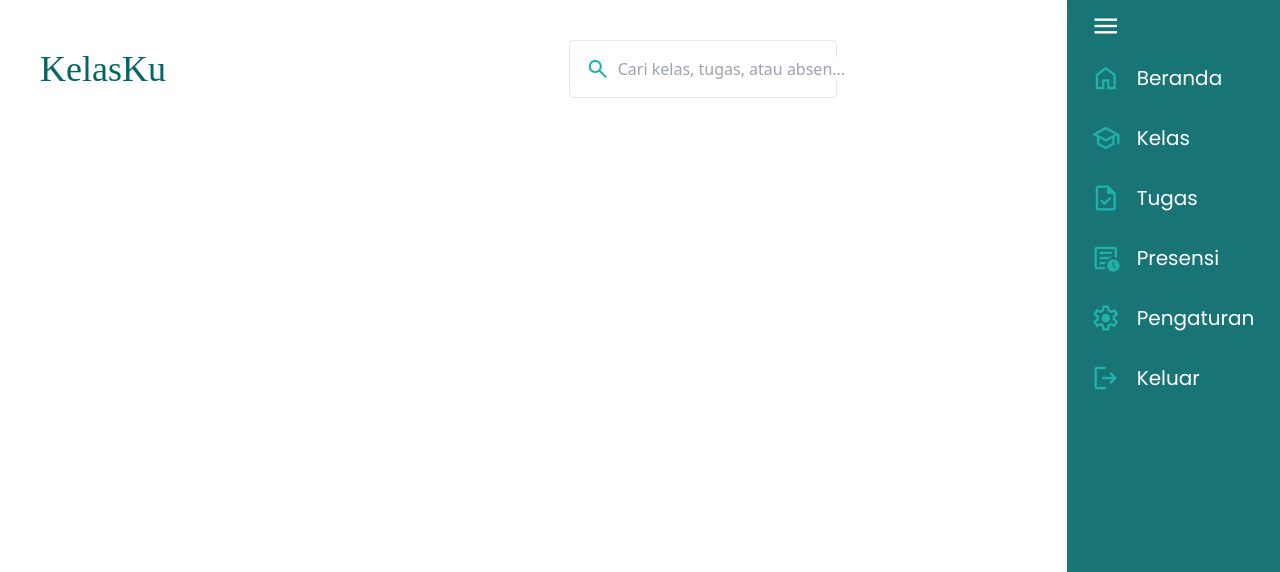
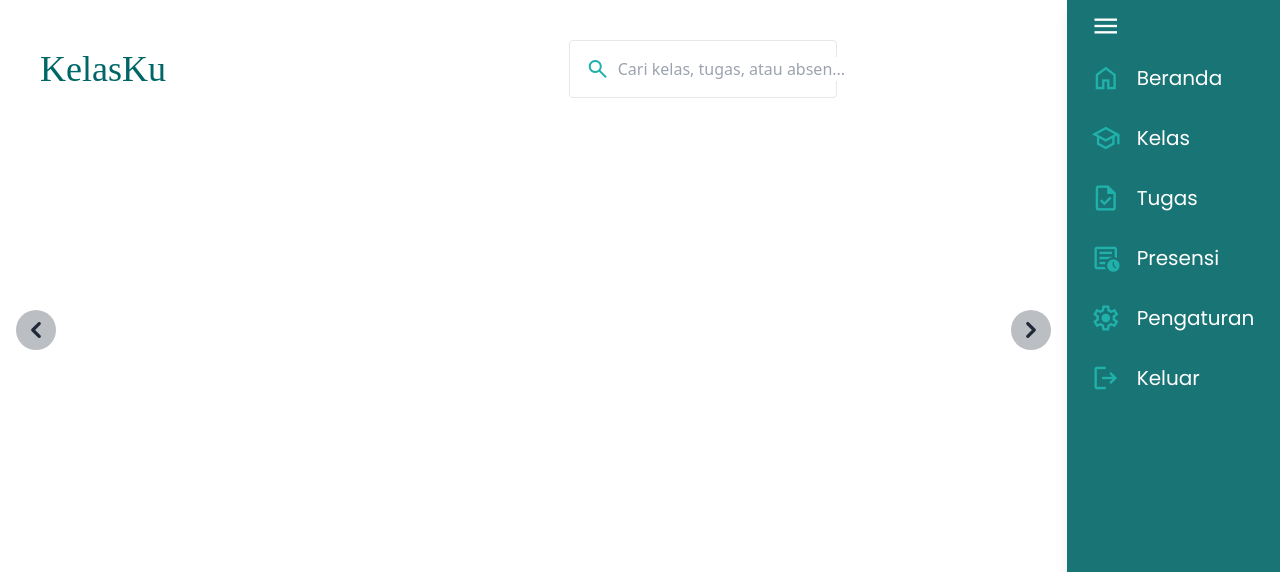
Before and after one commit to hamasfaa/classroomv2, a Vue app in the folder fe/: page /dosen in a window 1280 px wide. Shown: the top 572 px of the page. Built offline with nearby package versions, Linux system fonts and the light colour scheme; a web font is replaced by a local one.

Commit message:
Add HomeDosen component and integrate sidebar state management

```diff
--- /dev/null
+++ b/fe/src/components/main/HomeDosen.vue
@@ -0,0 +1,161 @@
+<template>
+  <div
+    :class="[
+      'flex flex-col h-screen',
+      GENERAL_STORE.isSidebarOpen ? 'mr-[70px]' : 'md:w-5/6 w-full',
+    ]"
+  >
+    <div id="default-carousel" class="relative w-full" data-carousel="slide">
+      <!-- Carousel wrapper -->
+      <div class="relative h-56 overflow-hidden rounded-lg md:h-96">
+        <!-- Item 1 -->
+        <div class="hidden duration-700 ease-in-out" data-carousel-item>
+          <img
+            src="../../assets/img/carousel.png"
+            class="absolute block w-full h-full object-contain -translate-x-1/2 -translate-y-1/2 top-1/2 left-1/2"
+            alt="..."
+          />
+        </div>
+        <!-- Item 2 -->
+        <div class="hidden duration-700 ease-in-out" data-carousel-item>
+          <img
+            src="../../assets/img/carousel.png"
+            class="absolute block w-full h-full object-contain -translate-x-1/2 -translate-y-1/2 top-1/2 left-1/2"
+            alt="..."
+          />
+        </div>
+        <!-- Item 3 -->
+        <div class="hidden duration-700 ease-in-out" data-carousel-item>
+          <img
+            src="../../assets/img/carousel.png"
+            class="absolute block w-full h-full object-contain -translate-x-1/2 -translate-y-1/2 top-1/2 left-1/2"
+            alt="..."
+          />
+        </div>
+        <!-- Item 4 -->
+        <div class="hidden duration-700 ease-in-out" data-carousel-item>
+          <img
+            src="../../assets/img/carousel.png"
+            class="absolute block w-full h-full object-contain -translate-x-1/2 -translate-y-1/2 top-1/2 left-1/2"
+            alt="..."
+          />
+        </div>
+        <!-- Item 5 -->
+        <div class="hidden duration-700 ease-in-out" data-carousel-item>
+          <img
+            src="../../assets/img/carousel.png"
+            class="absolute block w-full h-full object-contain -translate-x-1/2 -translate-y-1/2 top-1/2 left-1/2"
+            alt="..."
+          />
+        </div>
+      </div>
+      <!-- Slider indicators -->
+      <div
+        class="absolute z-30 flex -translate-x-1/2 bottom-5 left-1/2 space-x-3 rtl:space-x-reverse"
+      >
+        <button
+          type="button"
+          class="w-3 h-3 rounded-full"
+          aria-current="true"
+          aria-label="Slide 1"
+          data-carousel-slide-to="0"
+        ></button>
+        <button
+          type="button"
+          class="w-3 h-3 rounded-full"
+          aria-current="false"
+          aria-label="Slide 2"
+          data-carousel-slide-to="1"
+        ></button>
+        <button
+          type="button"
+          class="w-3 h-3 rounded-full"
+          aria-current="false"
+          aria-label="Slide 3"
+          data-carousel-slide-to="2"
+        ></button>
+        <button
+          type="button"
+          class="w-3 h-3 rounded-full"
+          aria-current="false"
+          aria-label="Slide 4"
+          data-carousel-slide-to="3"
+        ></button>
+        <button
+          type="button"
+          class="w-3 h-3 rounded-full"
+          aria-current="false"
+          aria-label="Slide 5"
+          data-carousel-slide-to="4"
+        ></button>
+      </div>
+      <!-- Slider controls -->
+      <button
+        type="button"
+        class="absolute top-0 start-0 z-30 flex items-center justify-center h-full px-4 cursor-pointer group focus:outline-none"
+        data-carousel-prev
+      >
+        <span
+          class="inline-flex items-center justify-center w-10 h-10 rounded-full bg-gray-800/30 group-hover:bg-gray-800/60 group-focus:ring-4 group-focus:ring-gray-800/70 group-focus:outline-none"
+        >
+          <svg
+            class="w-4 h-4 text-gray-800 rtl:rotate-180"
+            aria-hidden="true"
+            xmlns="http://www.w3.org/2000/svg"
+            fill="none"
+            viewBox="0 0 6 10"
+          >
+            <path
+              stroke="currentColor"
+              stroke-linecap="round"
+              stroke-linejoin="round"
+              stroke-width="2"
+              d="M5 1 1 5l4 4"
+            />
+          </svg>
+          <span class="sr-only">Previous</span>
+        </span>
+      </button>
+      <button
+        type="button"
+        class="absolute top-0 end-0 z-30 flex items-center justify-center h-full px-4 cursor-pointer group focus:outline-none"
+        data-carousel-next
+      >
+        <span
+          class="inline-flex items-center justify-center w-10 h-10 rounded-full bg-gray-800/30 group-hover:bg-gray-800/60 group-focus:ring-4 group-focus:ring-gray-800/70 group-focus:outline-none"
+        >
+          <svg
+            class="w-4 h-4 text-gray-800 rtl:rotate-180"
+            aria-hidden="true"
+            xmlns="http://www.w3.org/2000/svg"
+            fill="none"
+            viewBox="0 0 6 10"
+          >
+            <path
+              stroke="currentColor"
+              stroke-linecap="round"
+              stroke-linejoin="round"
+              stroke-width="2"
+              d="m1 9 4-4-4-4"
+            />
+          </svg>
+          <span class="sr-only">Next</span>
+        </span>
+      </button>
+    </div>
+  </div>
+</template>
+
+<script>
+import { useGeneralStore } from "@/stores/generalStore";
+
+export default {
+  setup() {
+    const GENERAL_STORE = useGeneralStore();
+
+    return {
+      GENERAL_STORE,
+    };
+  },
+};
+</script>
--- a/fe/src/components/main/Navigation.vue
+++ b/fe/src/components/main/Navigation.vue
@@ -7,7 +7,7 @@
         KelasKu
       </router-link>
       <!-- Ikon Hamburger untuk Mobile -->
-      <div class="md:hidden" @click="toggleSidebarMobile">
+      <div class="md:hidden" @click="GENERAL_STORE.toggleSidebarMobile">
         <span class="material-symbols-outlined text-3xl cursor-pointer">
           menu
         </span>
@@ -37,20 +37,20 @@
   <div
     :class="[
       'fixed top-0 right-0 h-full bg-dark-teal transform duration-300 z-50 bg-opacity-90 shadow-lg flex flex-col transition-all',
-      isSidebarOpen ? 'md:w-20' : 'md:w-1/6 md:translate-x-0',
-      isSidebarMobileOpen ? 'w-3/4' : 'w-0',
+      GENERAL_STORE.isSidebarOpen ? 'md:w-20' : 'md:w-1/6 md:translate-x-0',
+      GENERAL_STORE.isSidebarMobileOpen ? 'w-3/4' : 'w-0',
     ]"
   >
     <div
       class="text-white px-6 py-2 cursor-pointer flex md:hidden"
-      @click="toggleSidebarMobile"
+      @click="GENERAL_STORE.toggleSidebarMobile"
     >
       <span class="material-symbols-outlined text-3xl"> close </span>
     </div>
 
     <div
       class="text-white px-6 py-2 cursor-pointer md:flex hidden"
-      @click="toggleSidebar"
+      @click="GENERAL_STORE.toggleSidebar"
     >
       <span class="material-symbols-outlined text-3xl">menu</span>
     </div>
@@ -66,16 +66,18 @@
             <span class="material-symbols-outlined text-light-teal text-3xl">{{
               item.icon
             }}</span>
-            <span v-if="!isSidebarOpen" class="opacity-100 text-xl">{{
-              item.name
-            }}</span>
+            <span
+              v-if="!GENERAL_STORE.isSidebarOpen"
+              class="opacity-100 text-xl"
+              >{{ item.name }}</span
+            >
           </router-link>
         </li>
       </ul>
     </div>
     <div class="flex items-center space-x-4 p-6 mt-auto">
       <img src="" alt="Foto Profil" class="rounded-xl w-12 h-12" />
-      <div v-if="!isSidebarOpen" class="flex flex-col">
+      <div v-if="!GENERAL_STORE.isSidebarOpen" class="flex flex-col">
         <span class="font-bold text-xl text-white">JOKO</span>
         <span class="text-white">Dosen</span>
       </div>
@@ -84,11 +86,18 @@
 </template>
 
 <script>
+import { useGeneralStore } from "@/stores/generalStore";
+
 export default {
+  setup() {
+    const GENERAL_STORE = useGeneralStore();
+
+    return {
+      GENERAL_STORE,
+    };
+  },
   data() {
     return {
-      isSidebarOpen: false,
-      isSidebarMobileOpen: false,
       menuItems: [
         { name: "Beranda", to: "/dosen/", icon: "home" },
         { name: "Kelas", to: "/dosen/class", icon: "school" },
@@ -99,13 +108,5 @@ export default {
       ],
     };
   },
-  methods: {
-    toggleSidebar() {
-      this.isSidebarOpen = !this.isSidebarOpen;
-    },
-    toggleSidebarMobile() {
-      this.isSidebarMobileOpen = !this.isSidebarMobileOpen;
-    },
-  },
 };
 </script>
--- /dev/null
+++ b/fe/src/stores/generalStore.js
@@ -0,0 +1,16 @@
+import { defineStore } from "pinia"
+
+export const useGeneralStore = defineStore('general', {
+    state: () => ({
+        isSidebarOpen: false,
+        isSidebarMobileOpen: false,
+    }),
+    actions: {
+        toggleSidebar() {
+            this.isSidebarOpen = !this.isSidebarOpen
+        },
+        toggleSidebarMobile() {
+            this.isSidebarMobileOpen = !this.isSidebarMobileOpen
+        },
+    },
+})
--- a/fe/src/views/dosen/DosenView.vue
+++ b/fe/src/views/dosen/DosenView.vue
@@ -1,7 +1,9 @@
 <script setup>
+import HomeDosen from "@/components/main/HomeDosen.vue";
 import Navigation from "@/components/main/Navigation.vue";
 </script>
 
 <template>
   <Navigation />
+  <HomeDosen />
 </template>
```
Also changed, not shown: 1 other file (tests, documents, lock files or other folders).
